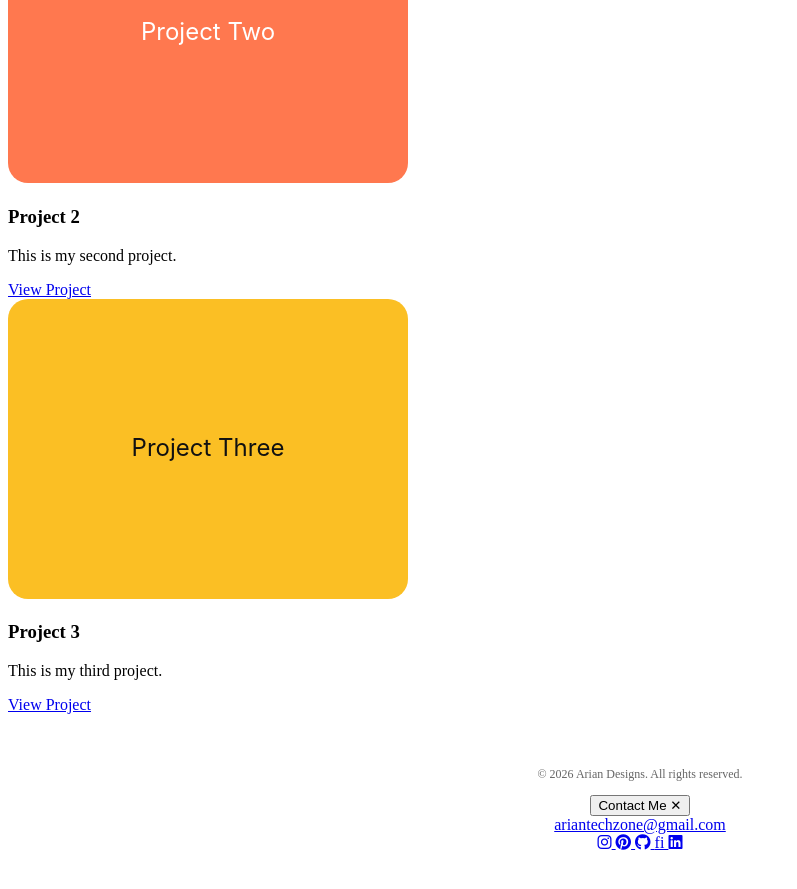
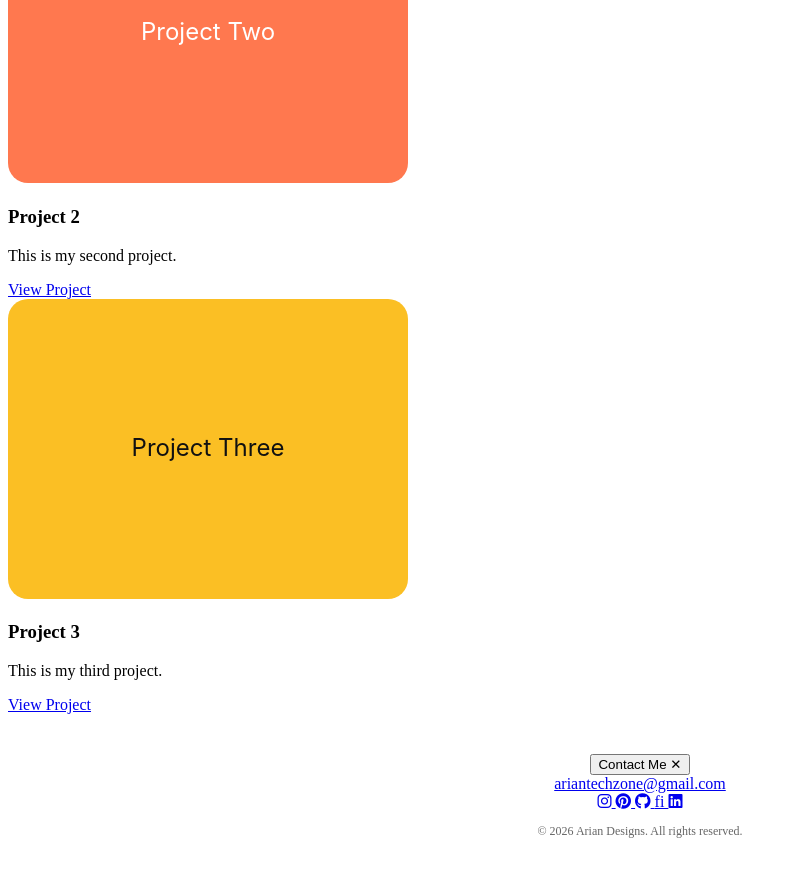
Before and after one commit to ariantechzone-stack/ariantechzone-stack.github.io, a Jekyll site: the page built from index.md, in a window 1280 px wide and 900 px high, scrolled down 1424 px. Shown: the top 889 px of the window, without its empty margins (0-797 px from the left). Built offline with Jekyll 4.4.1, drawn with Linux system fonts in a browser that asks for light colours.

Commit message:
Update default.html

```diff
--- a/_layouts/default.html
+++ b/_layouts/default.html
@@ -58,10 +58,6 @@
   =========================== -->
   <footer id="contact" class="site-footer">
   <div class="footer-container">
-    <!-- Footer Copy -->
-    <div class="footer-copy-static" id="footerCopy">
-      © {{ site.time | date: "%Y" }} Arian Designs. All rights reserved.
-    </div>
 
     <!-- Contact Button -->
     <button class="contact-btn" id="contactToggle" aria-label="Contact">
@@ -98,6 +94,9 @@
         </a>
       </div>
     </div>
+    <div class="footer-copy-static" id="footerCopy">
+      © {{ site.time | date: "%Y" }} Arian Designs. All rights reserved.
+    </div>
   </div>
 </footer>
 
```
